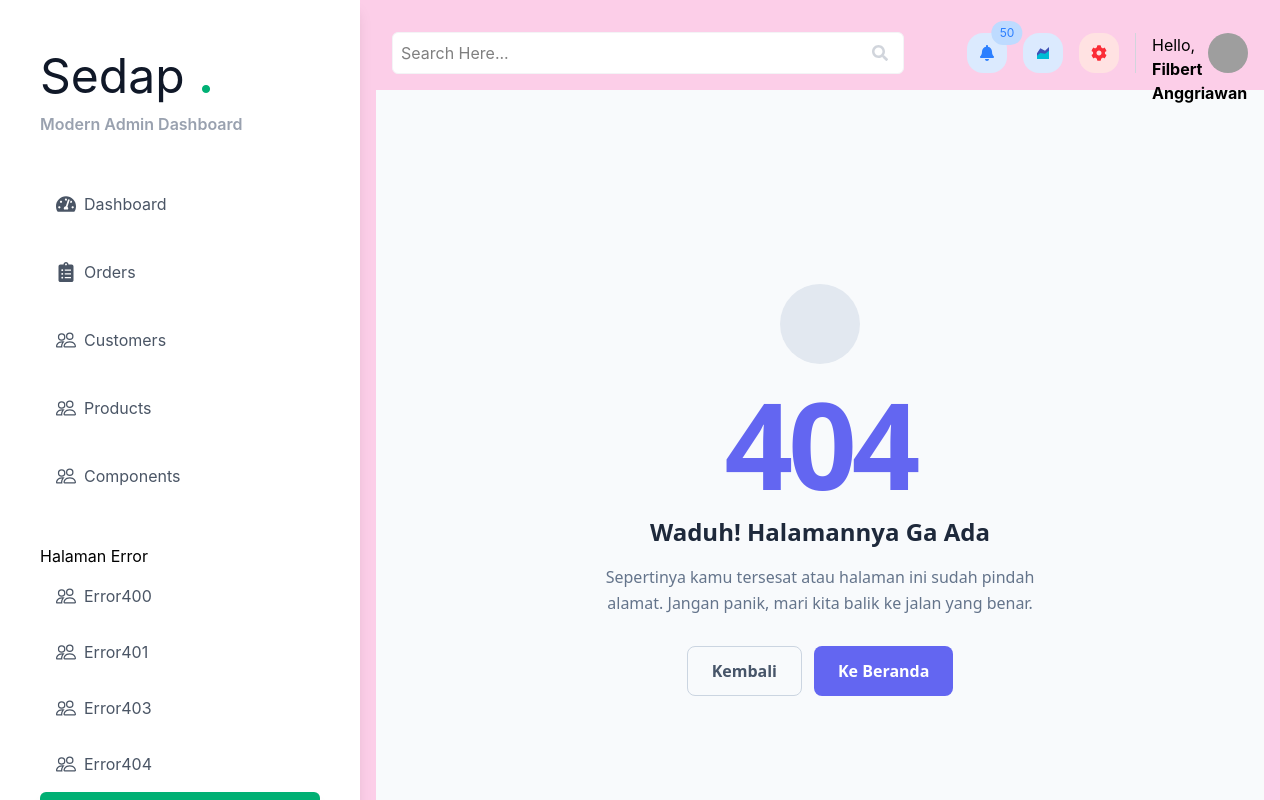
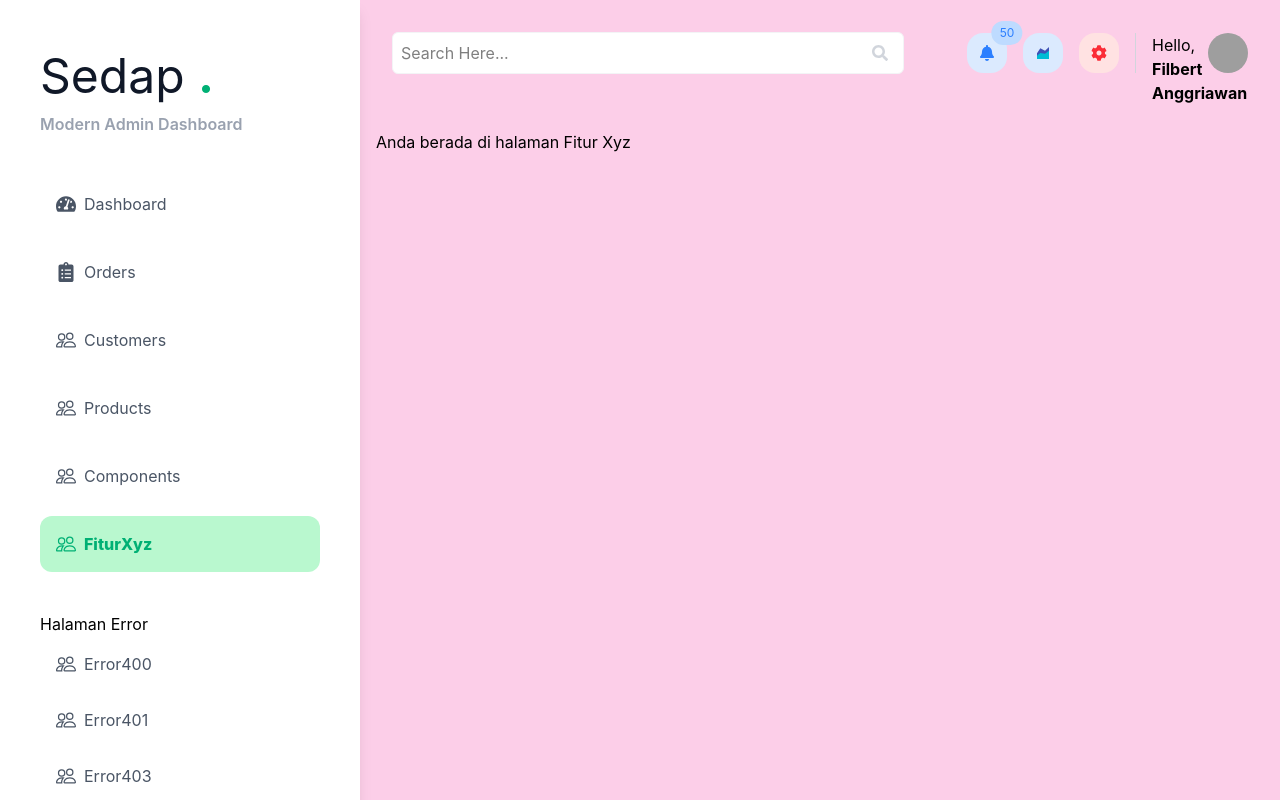
Before and after one commit to filbert6431/React-FilbertAng-2SIA, a React (Vite) app: page /FiturXyz in a window 1280 px wide. Shown: the top 800 px of the page. Built offline with nearby package versions, Linux system fonts and the light colour scheme; grey boxes are pictures that could not be loaded.

Commit message:
inisialisasi fitur xyz

```diff
--- a/src/App.jsx
+++ b/src/App.jsx
@@ -21,6 +21,9 @@ export default function App() {
   const CustomersDetail = React.lazy(() => import("./pages/CustomersDetail"))
   const Products = React.lazy(() => import("./pages/Products"))
   const ProductDetail = React.lazy(() => import("./pages/ProductDetail"))
+
+  const FiturXyz = React.lazy(() => import("./pages/FiturXyz"))
+
 
   const Components = React.lazy(() => import("./pages/Components"))
 
@@ -49,6 +52,7 @@ export default function App() {
           <Route path="/Products" element={<Products />} />
           <Route path="/products/:id" element={<ProductDetail />} />
           <Route path="/components" element={<Components />} />
+          <Route path="/FiturXyz" element={<FiturXyz/>} />
 
 
           {/* Kalau kita klik selain yang diatas, dia akan menampilkan halaman notFound */}
--- a/src/components/sidebar.jsx
+++ b/src/components/sidebar.jsx
@@ -65,8 +65,16 @@ export default function Sidebar() {
                                 <BsPeople className="text-xl mr-2" />
                                 Components</NavLink>
                         </li>
+
+                                                <li>
+                            <NavLink id="menu-3" className={menuClass}
+                                to="/FiturXyz">
+                                <BsPeople className="text-xl mr-2" />
+                                FiturXyz</NavLink>
+                        </li>
                     </ul>
                 </div>
+
                 <div className="mt-10">
                     <h1> Halaman Error </h1>
                     <ul>
--- /dev/null
+++ b/src/pages/FiturXyz.jsx
@@ -0,0 +1,12 @@
+import PageHeader from "../components/PageHeader"
+
+export default function FiturXyz () {
+return(
+    <div>
+<PageHeader/>
+        <h1>Anda berada di halaman Fitur Xyz</h1>
+    </div>
+
+)
+
+}
```
Also changed, not shown: 1 other file (tests, documents, lock files or other folders).
